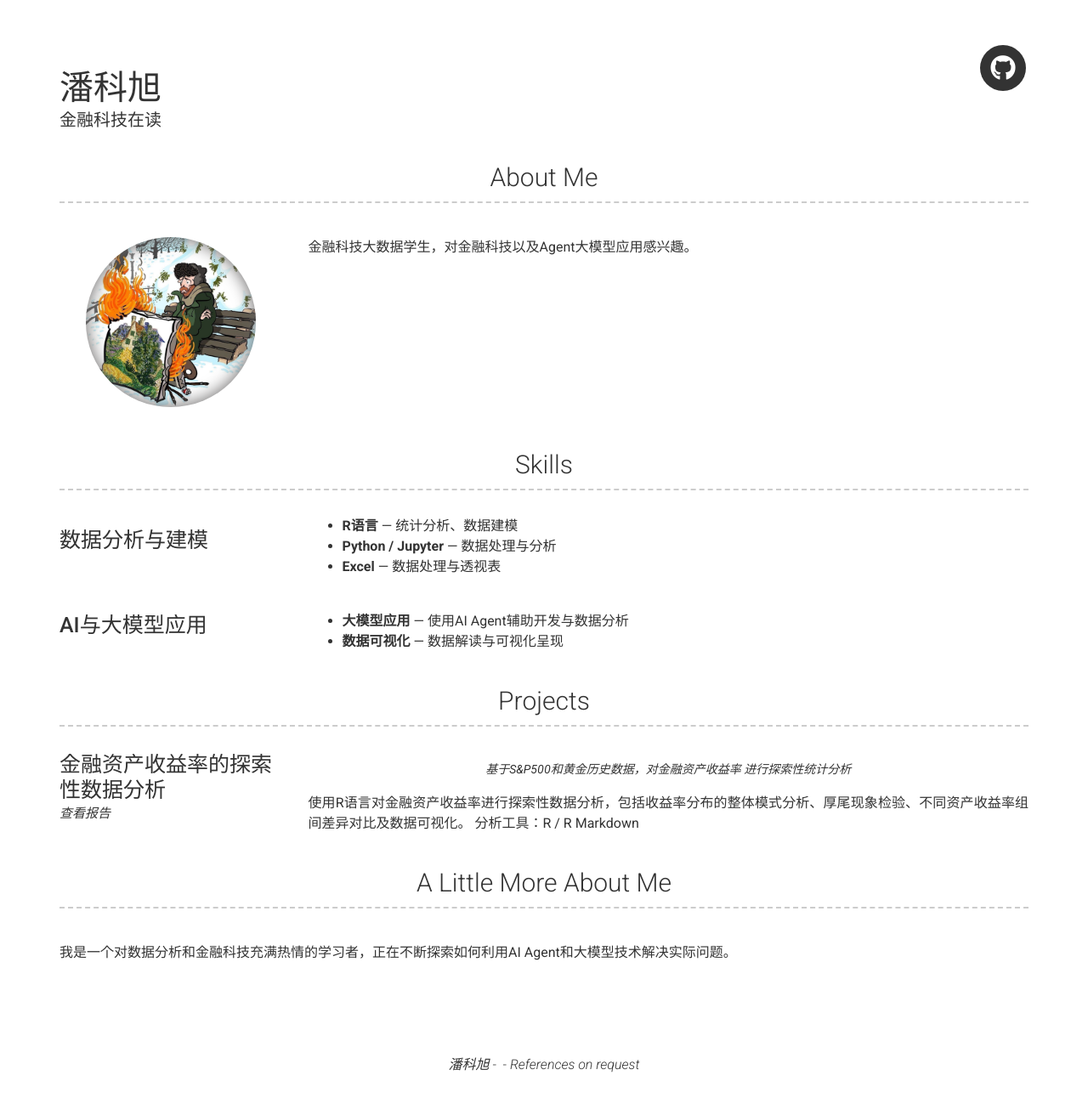
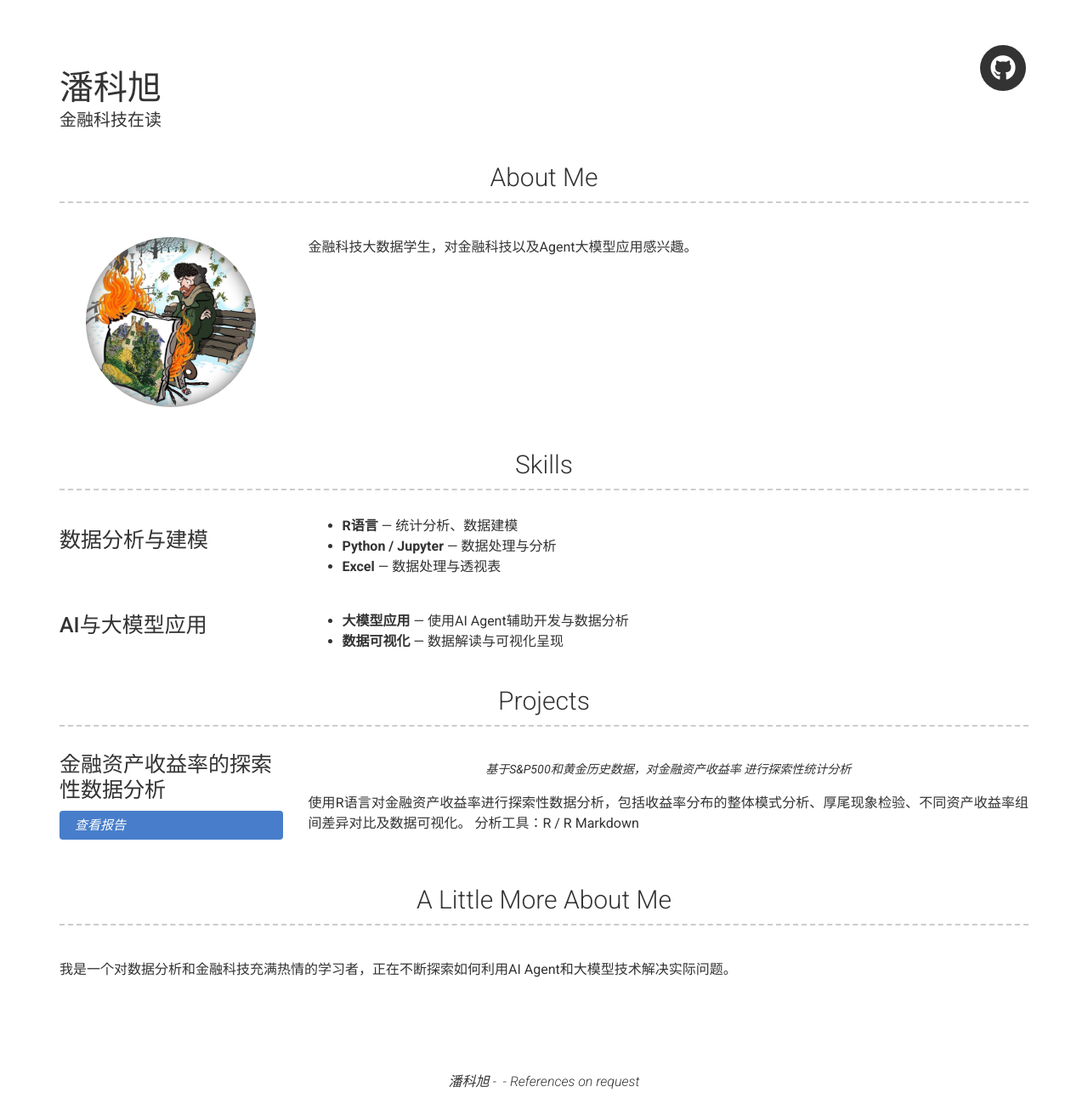
Before and after one commit to lthercheese/Personal-Website, a Jekyll site: the page built from index.md, in a window 1280 px wide. Shown: the whole page at 85% size. Built offline with Jekyll 4.4.1, drawn with Linux system fonts in a browser that asks for light colours; nearby versions of some CDN libraries.

Commit message:
style: 项目链接改为蓝色按钮样式

```diff
--- a/_sass/base.scss
+++ b/_sass/base.scss
@@ -239,3 +239,22 @@ body {
     display: none !important;
   }
 }
+
+/* 项目链接蓝色按钮 */
+a.link {
+  display: inline-block;
+  background-color: #477dca;
+  color: white !important;
+  padding: 6px 18px;
+  border-radius: 4px;
+  text-decoration: none;
+  font-weight: 500;
+  font-size: 0.9em;
+  margin-top: 8px;
+  transition: background-color 0.2s;
+}
+
+a.link:hover {
+  background-color: #356bb5;
+  text-decoration: none;
+}
```
